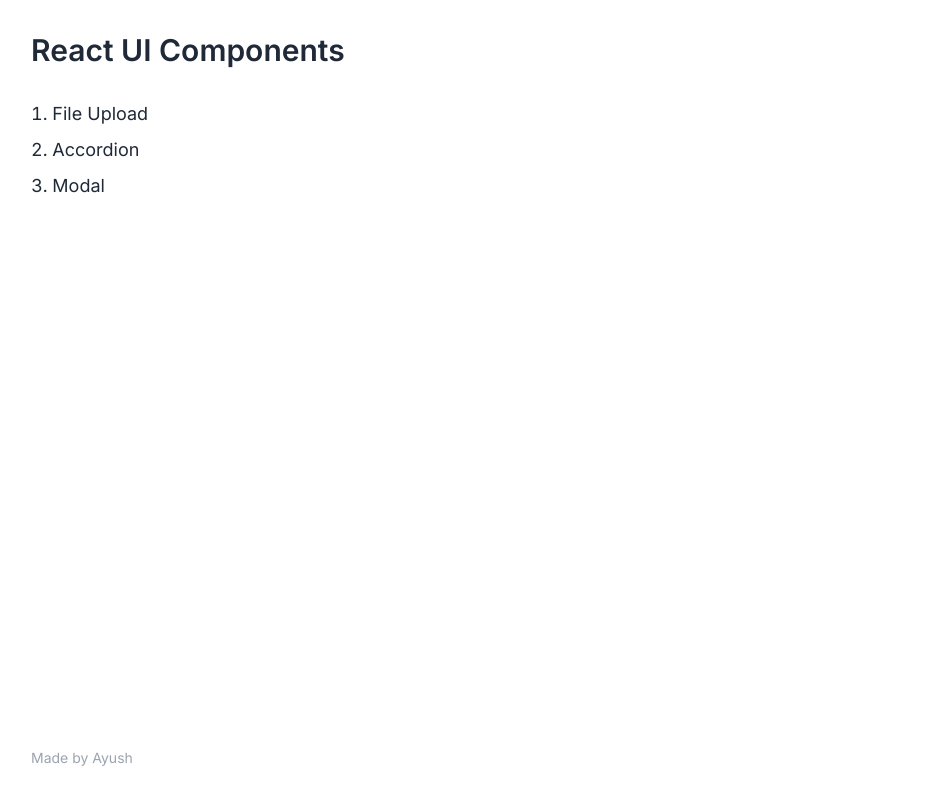
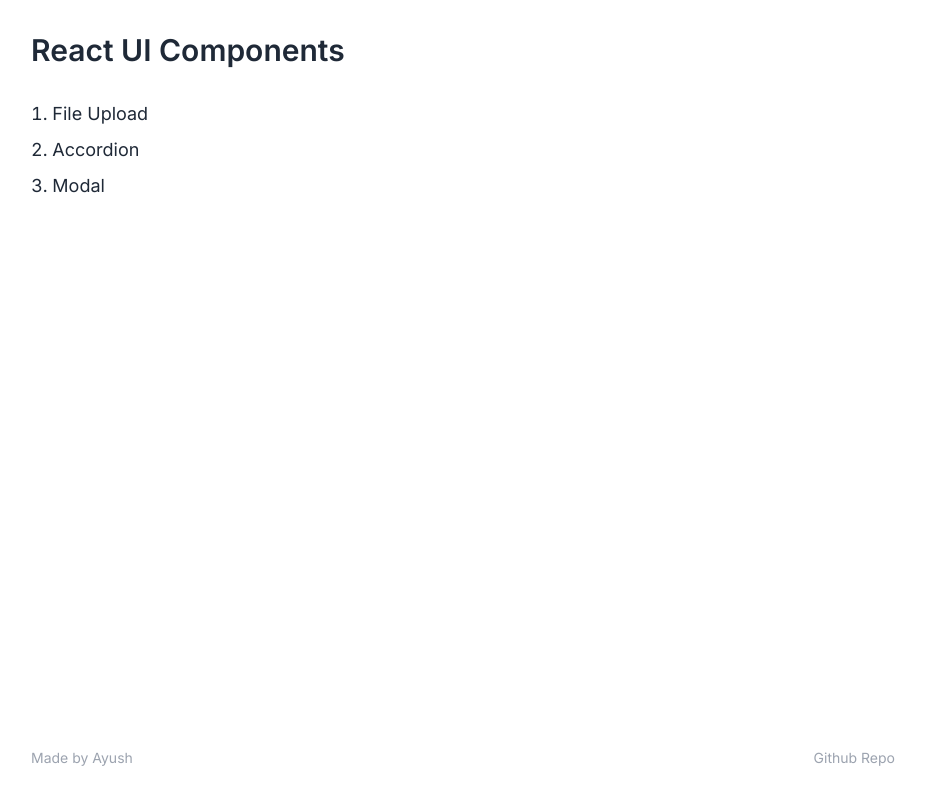
Before and after one commit to emAyush56/react-ui, a React (Vite) app: page / in a window 1280 px wide. Shown: the whole page, without its empty margins (177-1103 px from the left). Built offline with nearby package versions, Linux system fonts and the light colour scheme.

Commit message:
modified the footer - added the github repo link

```diff
--- a/src/Home.jsx
+++ b/src/Home.jsx
@@ -16,7 +16,8 @@ function Home() {
           <Link to="/modal">Modal</Link>
         </li>
       </ul>
-      <footer className="mt-auto text-sm text-gray-400">
+      <footer className="mt-auto flex justify-between text-sm text-gray-400">
+        <div className="credits">
           Made by{" "}
           <a
             href="https://ayush.ieyeindia.com"
@@ -24,6 +25,16 @@ function Home() {
           >
             Ayush
           </a>
+        </div>
+        <div className="links">
+          <a
+            target="_blank"
+            href="https://github.com/emAyush56/react-ui-components"
+            className="transition-all hover:text-amber-500"
+          >
+            Github Repo
+          </a>
+        </div>
       </footer>
     </div>
   );
```
Lines whose indentation alone changed are shown as unchanged.
